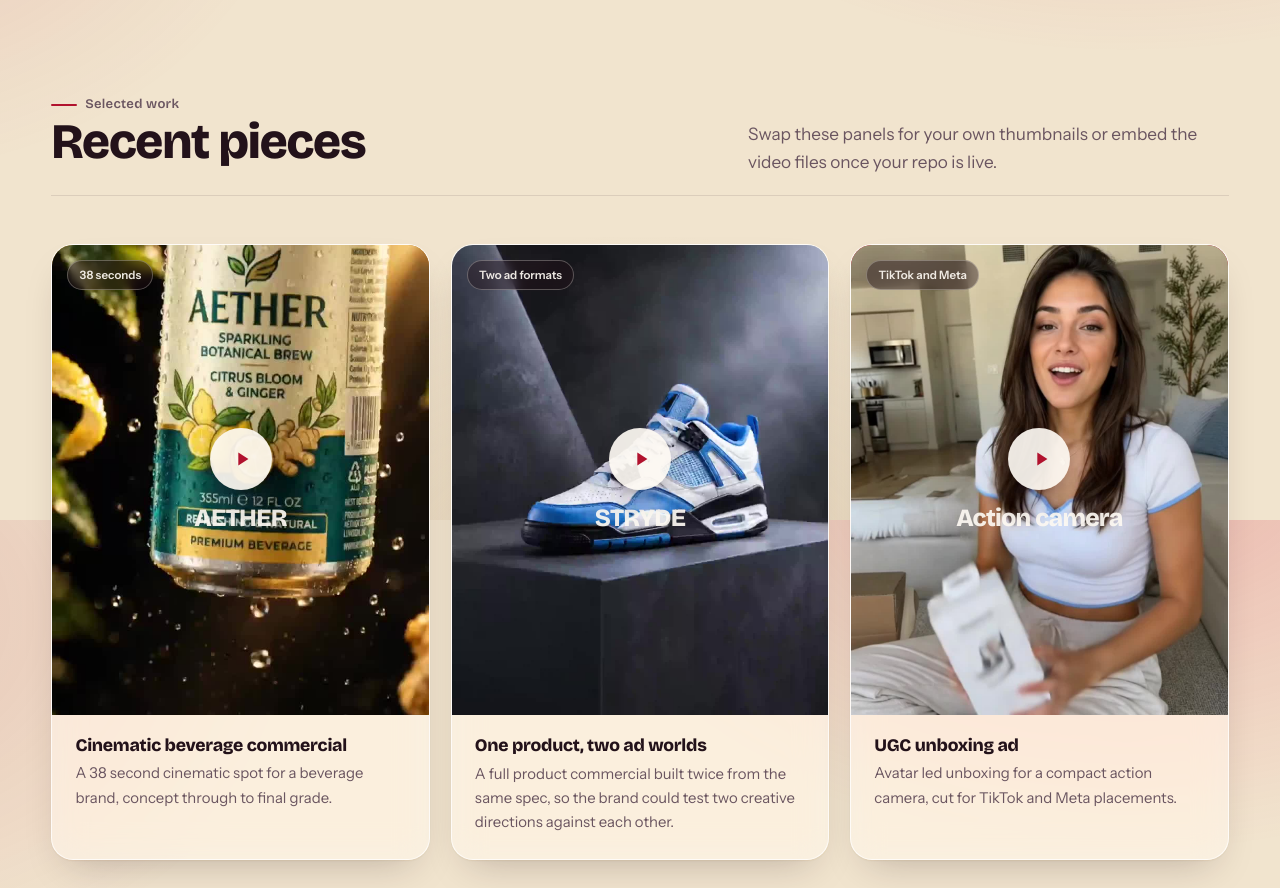
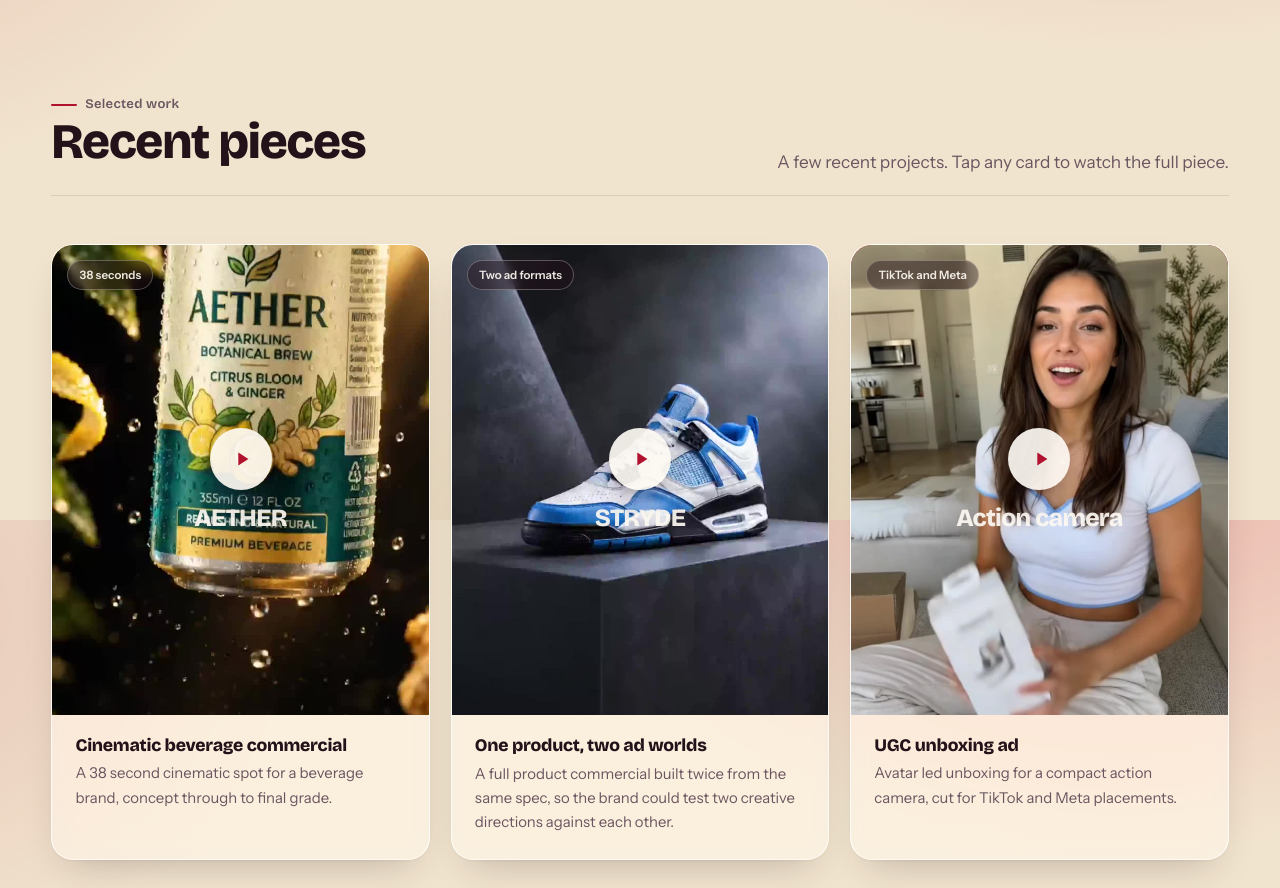
Before and after one commit to Jonathan09543/Jonathan-upwork, a plain HTML site: page index.html in a window 1280 px wide. Shown: the part 2680-3568 px from the top of the page. Drawn offline with nearby package versions, Linux system fonts and the light colour scheme.

Commit message:
Add files via upload

```diff
--- a/index.html
+++ b/index.html
@@ -796,7 +796,7 @@
       <p class="mark">Selected work</p>
       <h2 id="h-work">Recent pieces</h2>
     </div>
-    <p>Swap these panels for your own thumbnails or embed the video files once your repo is live.</p>
+    <p>A few recent projects. Tap any card to watch the full piece.</p>
   </div>
 
   <div class="work-grid">
```
